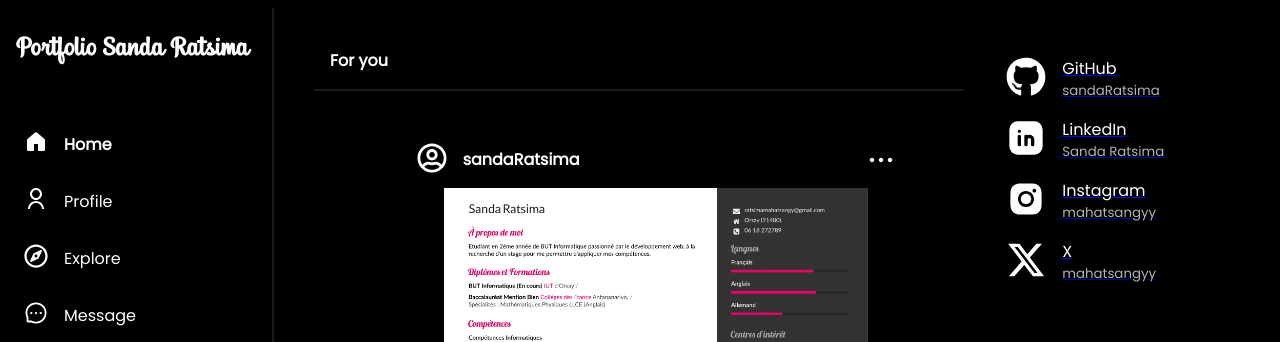
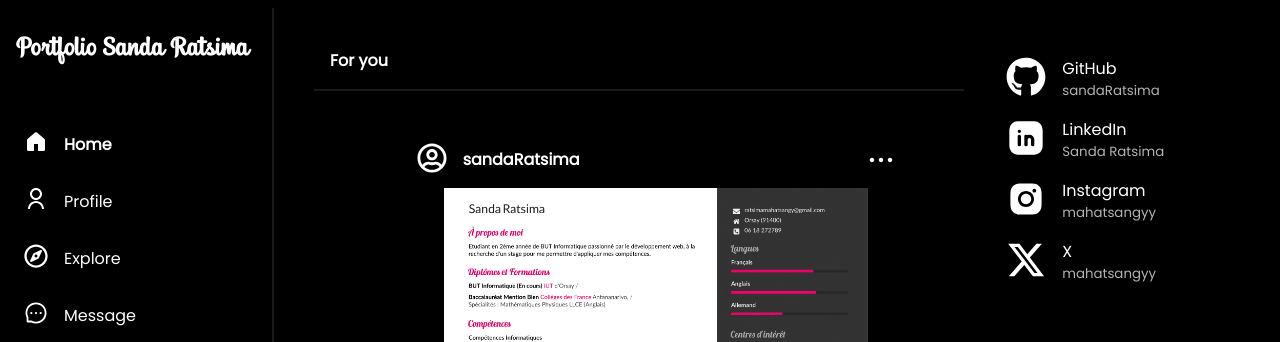
Before and after one commit to sandaRatsima/Portfolio, a React (Vite) app: page / in a window 1280 px wide. Shown: the top 342 px of the page. Built offline with nearby package versions, Linux system fonts and the light colour scheme.

Commit message:
Rectification des liens dans le Home

```diff
--- a/src/css/SocialMedias.css
+++ b/src/css/SocialMedias.css
@@ -18,11 +18,10 @@ p.nameSocialMedia {
   margin-top: 0;
   margin-bottom: 0;
 }
-/*
-p.idSocialMedia:after,
-p.nameSocialMedia:after {
+
+a {
   text-decoration: none;
-} */
+}
 
 .iconSocialMedia {
   width: 40px;
```
